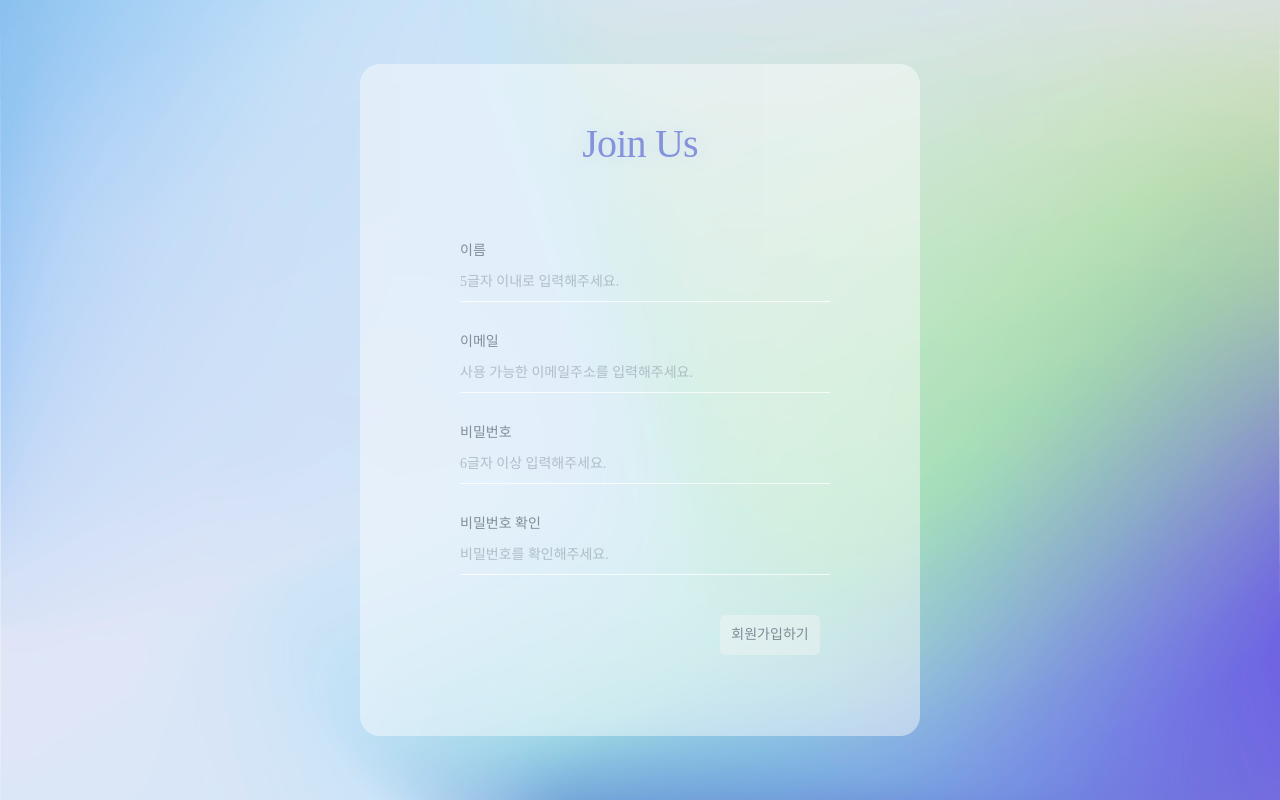
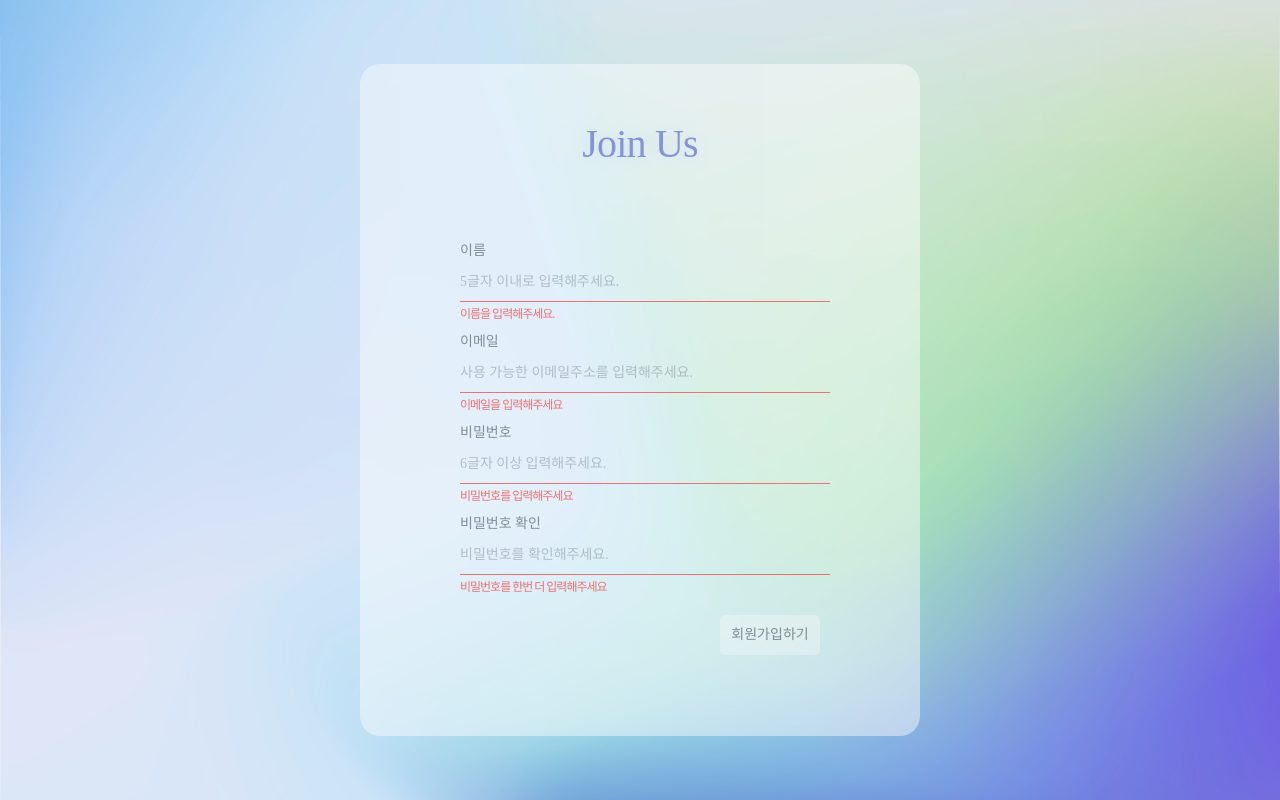
Before and after one commit to The-HangHae99-final/the-Final-FrontEnd, a React (Create React App) app: page /signup in a window 1280 px wide. Built offline with nearby package versions, Linux system fonts and the light colour scheme.

Commit message:
Feat: (Signin)check black state

```diff
--- a/src/components/Signup.js
+++ b/src/components/Signup.js
@@ -1,5 +1,5 @@
 import axios from "axios";
-import React, { useState, useRef } from "react";
+import React, { useState, useRef, useEffect } from "react";
 import { useNavigate } from "react-router-dom";
 import styled from "styled-components";
 import Divider from "../elements/Divider";
@@ -14,10 +14,18 @@ const Signup = () => {
     confirmPassword: "",
   });
 
+  // 오류메시지 상태 저장
+  const [nameMessage, setNameMessage] = useState("이름을 입력해주세요.");
+  const [emailMessage, setEmailMessage] = useState("이메일을 입력해주세요");
+  const [passwordMessage, setPasswordMessage] =
+    useState("비밀번호를 입력해주세요");
+  const [passwordConfirmMessage, setPasswordConfirmMessage] =
+    useState("비밀번호를 한번 더 입력해주세요");
+
   const inputRef = useRef();
+  const navigate = useNavigate();
 
   const { userEmail, userName, password, confirmPassword } = signupValue;
-  const navigate = useNavigate();
 
   const handleChange = (e) => {
     const { name, value } = e.target;
@@ -33,14 +41,12 @@ const Signup = () => {
         if (response.data.success) {
           alert("로그인에 성공하였습니다!");
           navigate("/");
-        } else {
-          alert("이메일 혹은 비밀번호가 틀렸습니다!");
         }
       })
       .catch((error) => console.log(error));
   };
 
-  const signupBox = (title, sub, join) => {
+  const signupBox = (title) => {
     return (
       <SignupStyle>
         <LoginWrap>
@@ -53,10 +59,14 @@ const Signup = () => {
                   type="text"
                   name="userName"
                   value={userName || ""}
+                  userName={userName}
                   onChange={handleChange}
                   placeholder="5글자 이내로 입력해주세요."
                   ref={inputRef}
                 />
+                {userName === "" && (
+                  <span className="help-message">{nameMessage}</span>
+                )}
               </div>
 
               <div className="formbox">
@@ -69,6 +79,9 @@ const Signup = () => {
                   placeholder="사용 가능한 이메일주소를 입력해주세요."
                   ref={inputRef}
                 />
+                {userEmail === "" && (
+                  <span className="help-message">{emailMessage}</span>
+                )}
               </div>
 
               <div className="formbox">
@@ -81,6 +94,9 @@ const Signup = () => {
                   placeholder="6글자 이상 입력해주세요."
                   ref={inputRef}
                 />
+                {password === "" && (
+                  <span className="help-message">{passwordMessage}</span>
+                )}
               </div>
               <div className="formbox">
                 <EmailLabel>비밀번호 확인</EmailLabel>
@@ -92,8 +108,17 @@ const Signup = () => {
                   placeholder="비밀번호를 확인해주세요."
                   ref={inputRef}
                 />
+                {confirmPassword === "" && (
+                  <span className="help-message">{passwordConfirmMessage}</span>
+                )}
               </div>
-              <EmailSubmit type="submit" userEmail={userEmail}>
+              <EmailSubmit
+                type="submit"
+                confirmPassword={confirmPassword}
+                password={password}
+                userName={userName}
+                userEmail={userEmail}
+              >
                 회원가입하기
               </EmailSubmit>
             </FormWrap>
@@ -102,11 +127,8 @@ const Signup = () => {
       </SignupStyle>
     );
   };
-  return (
-    <LoginBackGround>
-      {signupBox("Join Us", "이메일 주소", "JOIN US")}
-    </LoginBackGround>
-  );
+
+  return <LoginBackGround>{signupBox("Join Us")}</LoginBackGround>;
 };
 
 const LoginBackGround = styled.div`
@@ -173,20 +195,17 @@ const FormWrap = styled.form`
 
   .formbox {
     position: relative;
-    .message {
-      font-weight: 500;
-      font-size: 1.6rem;
-      line-height: 24px;
+    transition: all 0.3s linear;
+
+    .help-message {
+      margin-top: 4px;
+      font-weight: 400;
+      font-size: 12px;
+      line-height: 17px;
       letter-spacing: -1px;
       position: absolute;
-      bottom: -10px;
       left: 0;
-      👉 &.success {
-        color: #8f8c8b;
-      }
-      👉 &.error {
-        color: #ff2727;
-      }
+      color: #f06767;
     }
   }
 `;
@@ -200,7 +219,8 @@ const EmailLabel = styled.div`
 
 const EmailInput = styled.input`
   all: unset;
-  border-bottom: 1px solid var(--FEFEFE);
+  border-bottom: ${(props) =>
+    props.value === "" ? "1px solid #F06767" : "1px solid #FFFFFF"};
   width: 100%;
   height: 20px;
   padding: 10px 10px 10px 0px;
@@ -220,7 +240,12 @@ const EmailSubmit = styled.button`
   width: 100px;
   height: 40px;
   background: ${(props) =>
-    props.userEmail === "" ? "rgba(247, 247, 247, 0.5)" : "#7d8bdb"};
+    props.userEmail === "" &&
+    props.userName === "" &&
+    props.password === "" &&
+    props.confirmPassword === ""
+      ? "rgba(247, 247, 247, 0.5)"
+      : "#7d8bdb"};
   transition: all 0.2s linear;
   border-radius: 5px;
   cursor: pointer;
```
